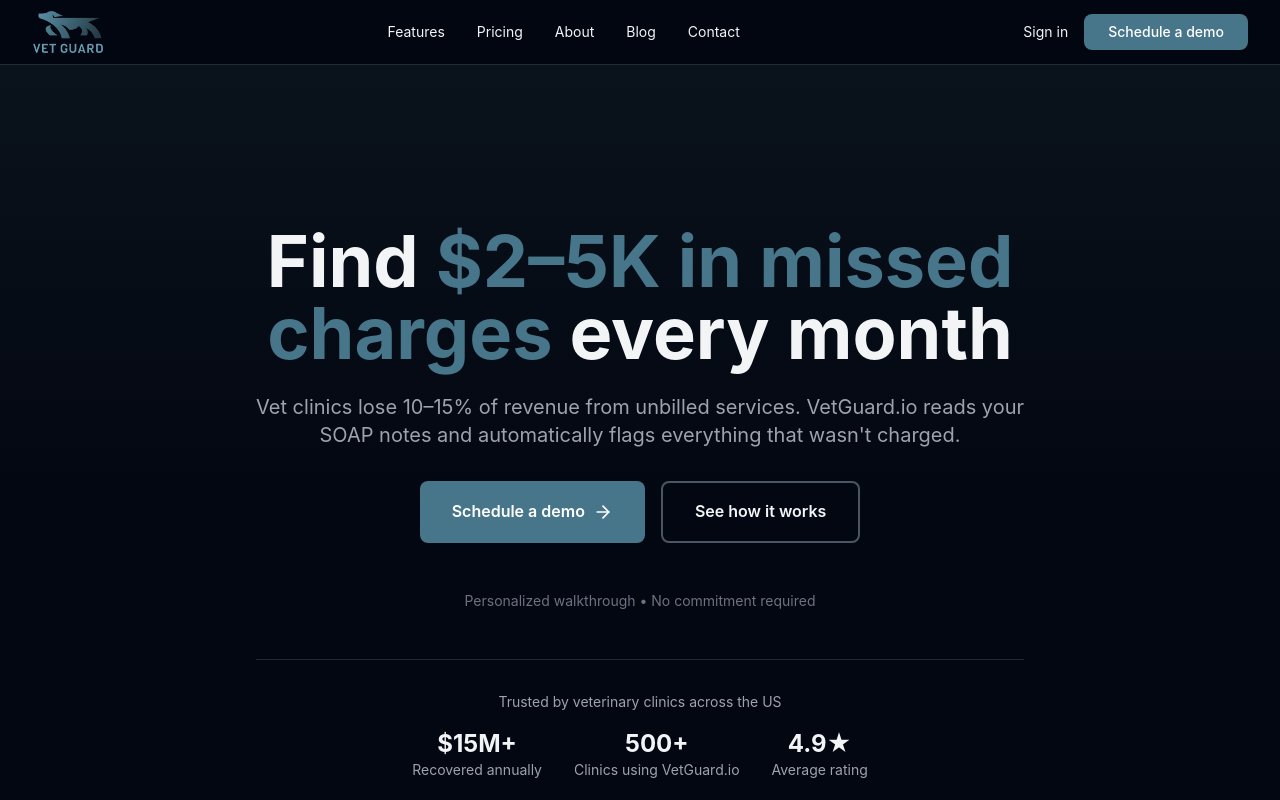
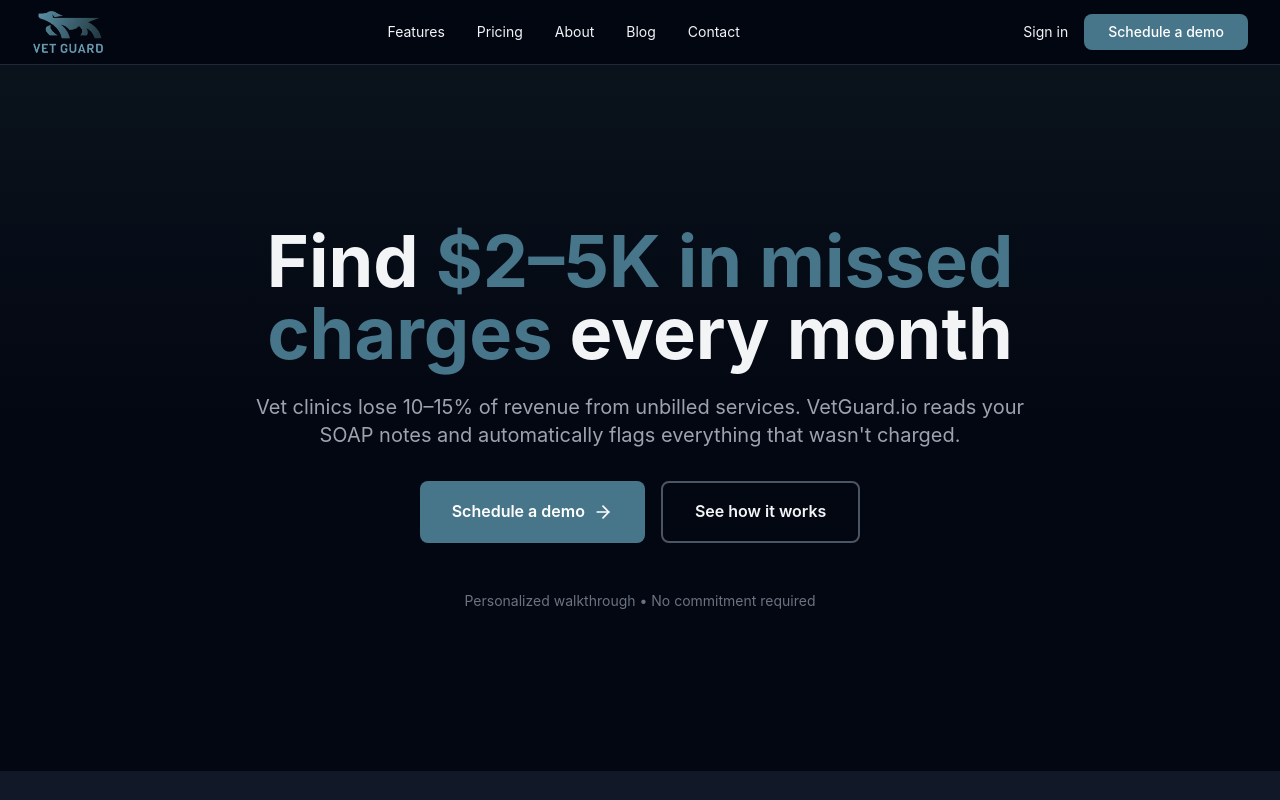
Before and after one commit to vetguard-io/vet_audit_website, a Next.js app: page / in a window 1280 px wide. Shown: the top 800 px of the page. Built offline with nearby package versions, Linux system fonts and the light colour scheme.

Commit message:
Fix Trusted By statement issue

```diff
--- a/components/HeroSection.tsx
+++ b/components/HeroSection.tsx
@@ -37,25 +37,6 @@
           <p className="text-sm text-gray-500">
             Personalized walkthrough • No commitment required
           </p>
-
-          {/* Social Proof */}
-          <div className="mt-12 pt-8 border-t border-gray-800">
-            <p className="text-sm text-gray-400 mb-4">Trusted by veterinary clinics across the US</p>
-            <div className="flex justify-center items-center gap-8 flex-wrap">
-              <div className="text-center">
-                <p className="text-2xl font-bold text-gray-100">$15M+</p>
-                <p className="text-sm text-gray-400">Recovered annually</p>
-              </div>
-              <div className="text-center">
-                <p className="text-2xl font-bold text-gray-100">500+</p>
-                <p className="text-sm text-gray-400">Clinics using VetGuard.io</p>
-              </div>
-              <div className="text-center">
-                <p className="text-2xl font-bold text-gray-100">4.9★</p>
-                <p className="text-sm text-gray-400">Average rating</p>
-              </div>
-            </div>
-          </div>
         </div>
       </div>
     </section>
```
